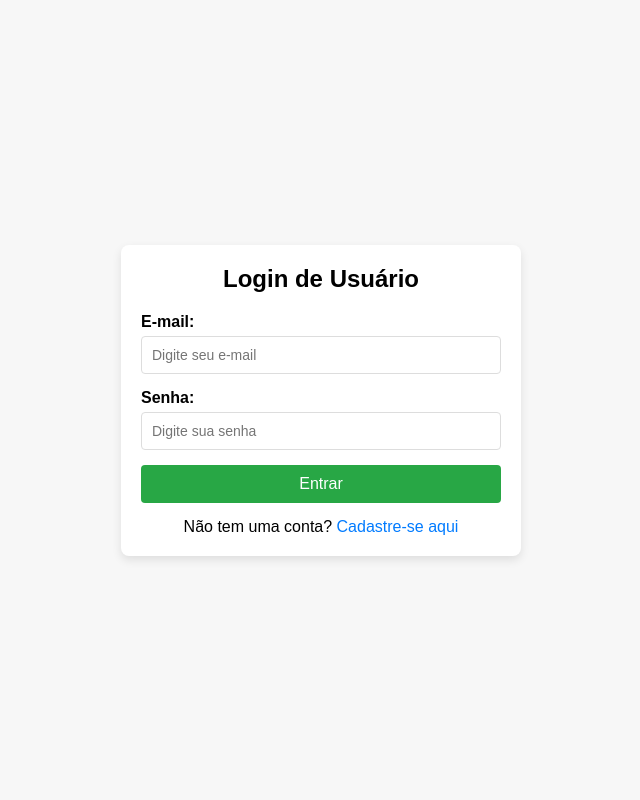
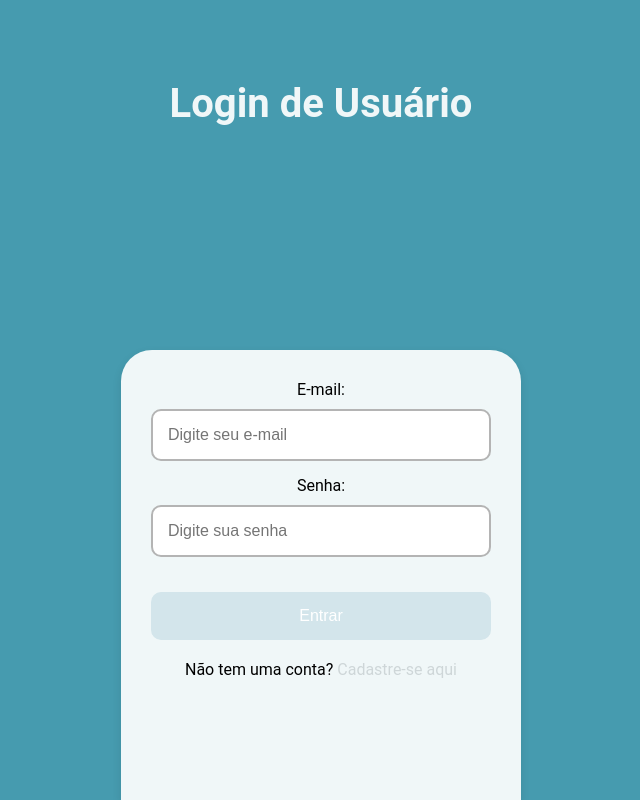
Before and after one commit to larissassk/AuthSystem, a PHP site: page /login.html in a window 1280 px wide. Shown: the whole page, without its empty margins (319-959 px from the left). Run offline with PHP 8.4, Linux system fonts and the light colour scheme.

Commit message:
atualiza estilo

```diff
--- a/cadastro.html
+++ b/cadastro.html
@@ -7,9 +7,9 @@
     <link rel="stylesheet" href="style.css"> <!-- Seu arquivo de estilo CSS -->
 </head>
 <body>
+    <h1>Cadastro de <br>Usuário</h1>
 
     <div class="container">
-        <h2>Cadastro de Usuário</h2>
         <form id="formCadastro" method="POST" action="cadastro.php">
             <div class="form-group">
                 <label for="name">Nome Completo:</label>
--- a/login.html
+++ b/login.html
@@ -7,9 +7,8 @@
     <link rel="stylesheet" href="style.css"> <!-- Seu arquivo de estilo CSS -->
 </head>
 <body>
-
-    <div class="container">
-        <h2>Login de Usuário</h2>
+    <h1>Login de Usuário</h1>
+    <div class="container login">
         <form id="formLogin" method="POST" action="login.php">
             <div class="form-group">
                 <label for="email">E-mail:</label>
--- a/style.css
+++ b/style.css
@@ -5,30 +5,62 @@
     box-sizing: border-box;
 }
 
+/* Importação da fonte */
+@import url('https://fonts.googleapis.com/css2?family=Roboto:wght@400;500;700&display=swap');
+
 /* Corpo da página */
 body {
-    font-family: Arial, sans-serif;
-    background-color: #f7f7f7;
+    font-family: 'Roboto', sans-serif; /* Aplicando a fonte Roboto */
+    background-color: #469baf; /* Cor alterada */
     display: flex;
-    justify-content: center;
-    align-items: center;
+    justify-content: flex-start;  /* Alinha os itens à esquerda */
+    align-items: center;  /* Alinha o conteúdo verticalmente no centro */
     height: 100vh;
+    margin: 0;
+    flex-direction: column; /* Empilha o título e o contêiner */
+}
+
+/* Título */
+h1 {
+    font-size: 2.5em;
+    margin-top: 80px; /* Ajuste do espaço entre o topo da tela e o título */
+    color: #f0f7f8; /* Cor alterada */
+    font-weight: bold;
+    text-align: center;
 }
 
 /* Container principal */
 .container {
-    background-color: #fff;
-    padding: 20px;
+    background-color: #f0f7f8; /* Cor alterada */
+    padding: 30px;
     box-shadow: 0 4px 10px rgba(0, 0, 0, 0.1);
     width: 100%;
+    border-radius: 31px 31px 0 0; /* Arredonda apenas as bordas superiores */
     max-width: 400px;
-    border-radius: 8px;
+    height: auto;  /* Remove altura fixa */
+    min-height: 500px; /* Garante uma altura mínima */
+    text-align: center;
+    position: relative;
+    margin-top: auto; /* Empurra o contêiner para a parte inferior */
 }
 
-/* Títulos */
-h2 {
-    text-align: center;
-    margin-bottom: 20px;
+/* Container específico para login */
+.container.login {
+    height: 450px;  /* Ajusta a altura para o formulário de login */
+    min-height: auto;  /* Permite altura ajustável */
+    padding: 30px;
+}
+
+/* Estilo da estrela (ícone) */
+.star {
+    width: 80px;
+    height: 80px;
+    background-color: #F1C40F;
+    clip-path: polygon(50% 0%, 61% 35%, 98% 35%, 68% 57%, 79% 91%, 50% 70%, 21% 91%, 32% 57%, 2% 35%, 39% 35%);
+    position: absolute;
+    top: -40px; /* Colocando a estrela acima do formulário */
+    left: 50%;
+    transform: translateX(-50%);
 }
 
 /* Estilo dos campos de input */
@@ -36,44 +68,45 @@ h2 {
     margin-bottom: 15px;
 }
 
-.form-group label {
-    display: block;
-    font-weight: bold;
-    margin-bottom: 5px;
+.form-group input {
+    width: 100%;
+    padding: 15px;
+    border: 2px solid #B4B4B4;
+    border-radius: 10px;
+    font-size: 16px;
+    margin-top: 10px;
+    transition: border-color 0.3s;
 }
 
-.form-group input {
-    width: 100%;
-    padding: 10px;
-    border: 1px solid #ddd;
-    border-radius: 4px;
-    font-size: 14px;
+.form-group input:focus {
+    border-color: #4B7B8A; /* Mudando a cor do foco */
 }
 
 /* Botão */
 .btn {
     width: 100%;
-    padding: 10px;
-    background-color: #28a745;
+    padding: 15px;
+    background-color: #d3e5eb; /* Cor do botão */
     color: #fff;
     border: none;
-    border-radius: 4px;
+    border-radius: 10px;
     font-size: 16px;
     cursor: pointer;
+    margin-top: 20px;
 }
 
 .btn:hover {
-    background-color: #218838;
+    background-color: #3A5B61; /* Hover no botão */
 }
 
 /* Links */
 p {
     text-align: center;
-    margin-top: 15px;
+    margin-top: 20px;
 }
 
 p a {
-    color: #007bff;
+    color: #ced6d8;
     text-decoration: none;
 }
 
```
